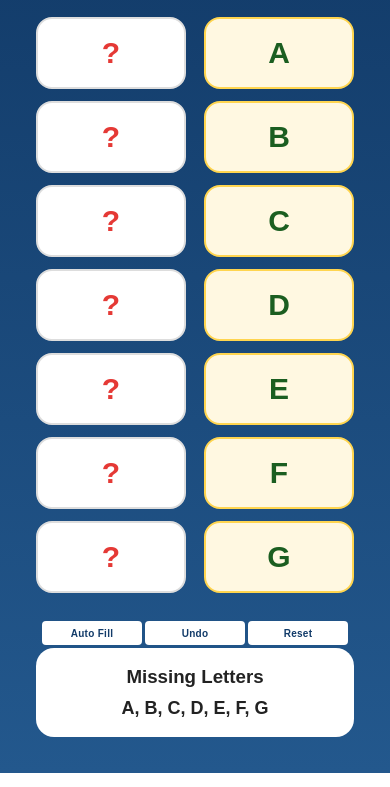
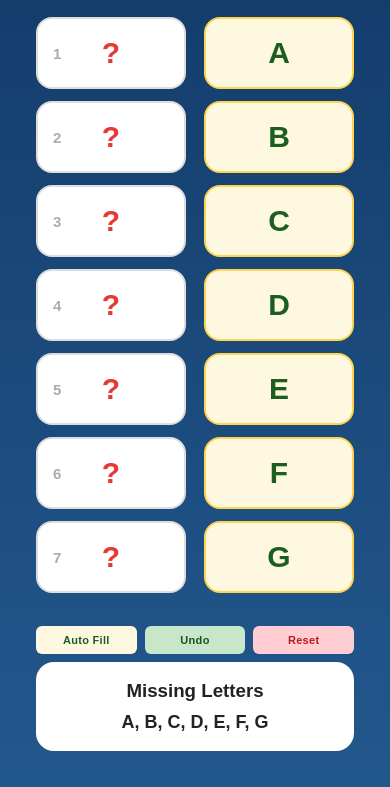
Before and after one commit to RatwPracticesMart/Brasov-Challenges, a plain HTML site: page index.html in a window 390 px wide. Both pictures are taken after a click on the button "Catherine's Gate". Shown: the part 74-861 px from the top of the page. Drawn offline with Linux system fonts and the light colour scheme.

Commit message:
Add files via upload

```diff
--- a/index.html
+++ b/index.html
@@ -55,17 +55,17 @@
 
     <div class="pairContainer">
 
-        <div class="leftColumn">
+<div class="leftColumn">
+    <div class="slot" data-slot="0"><span class="slot-num">1</span><span class="slot-q">?</span></div>
+    <div class="slot" data-slot="1"><span class="slot-num">2</span><span class="slot-q">?</span></div>
+    <div class="slot" data-slot="2"><span class="slot-num">3</span><span class="slot-q">?</span></div>
+    <div class="slot" data-slot="3"><span class="slot-num">4</span><span class="slot-q">?</span></div>
+    <div class="slot" data-slot="4"><span class="slot-num">5</span><span class="slot-q">?</span></div>
+    <div class="slot" data-slot="5"><span class="slot-num">6</span><span class="slot-q">?</span></div>
+    <div class="slot" data-slot="6"><span class="slot-num">7</span><span class="slot-q">?</span></div>
+</div>
 
-            <div class="slot" data-slot="0">?</div>
-            <div class="slot" data-slot="1">?</div>
-            <div class="slot" data-slot="2">?</div>
-            <div class="slot" data-slot="3">?</div>
-            <div class="slot" data-slot="4">?</div>
-            <div class="slot" data-slot="5">?</div>
-            <div class="slot" data-slot="6">?</div>
 
-        </div>
 
 
         <div class="rightColumn">
--- a/style.css
+++ b/style.css
@@ -1144,3 +1144,186 @@ textarea{
     border-color: transparent;
     visibility: hidden;
 }
+
+/* ======================================================
+   CATHERINE'S GATE - Button Colors (Matching Factual)
+   ====================================================== */
+
+/* Override the default button styles for Catherine's Gate */
+#gateScreen .buttonRow {
+    display: flex !important;
+    gap: 12px !important;
+    justify-content: center !important;
+    padding: 12px 0 !important;
+    margin-top: 8px !important;
+}
+
+#gateScreen .buttonRow button {
+    padding: 10px 24px !important;
+    border: 2px solid transparent !important;
+    border-radius: 10px !important;
+    font-size: 15px !important;
+    font-weight: 600 !important;
+    cursor: pointer !important;
+    transition: all 0.2s ease !important;
+    flex: 1 !important;
+    max-width: 180px !important;
+    font-family: inherit !important;
+    letter-spacing: 0.3px !important;
+    height: auto !important;
+}
+
+/* Auto Fill - Light Yellow (matching the letter boxes) */
+#autoFill {
+    background: #fff8e1 !important;
+    color: #1b5e20 !important;
+    border-color: #ffd54f !important;
+}
+
+#autoFill:hover {
+    background: #c0b288 !important;
+    transform: translateY(-2px) !important;
+    box-shadow: 0 4px 8px rgba(0,0,0,0.1) !important;
+}
+
+#autoFill:active {
+    transform: translateY(0px) !important;
+    box-shadow: none !important;
+}
+
+/* Undo - Light Green (same as Factual) */
+#undo {
+    background: #c8e6c9 !important;
+    color: #19521c !important;
+    border-color: #b3d1b4 !important;
+}
+
+#undo:hover {
+    background: #8eb18f !important;
+    transform: translateY(-2px) !important;
+    box-shadow: 0 4px 8px rgba(0,0,0,0.1) !important;
+}
+
+#undo:active {
+    transform: translateY(0px) !important;
+    box-shadow: none !important;
+}
+
+/* Reset - Light Red (same as Factual) */
+#resetGate {
+    background: #ffcdd2 !important;
+    color: #b71c1c !important;
+    border-color: #ef9a9a !important;
+}
+
+#resetGate:hover {
+    background: #ef9a9a !important;
+    transform: translateY(-2px) !important;
+    box-shadow: 0 4px 8px rgba(0,0,0,0.15) !important;
+}
+
+#resetGate:active {
+    transform: translateY(0px) !important;
+    box-shadow: none !important;
+}
+
+/* ======================================================
+   CATHERINE'S GATE - Mobile Button Adjustments
+   ====================================================== */
+
+@media (max-width: 600px) {
+    #gateScreen .buttonRow {
+        gap: 8px !important;
+        padding: 8px 0 !important;
+        flex-wrap: wrap !important;
+    }
+
+    #gateScreen .buttonRow button {
+        flex: 1 !important;
+        min-width: 60px !important;
+        max-width: none !important;
+        padding: 8px 12px !important;
+        font-size: 13px !important;
+        border-radius: 8px !important;
+    }
+}
+
+@media (max-width: 400px) {
+    #gateScreen .buttonRow button {
+        font-size: 11px !important;
+        padding: 6px 10px !important;
+        border-radius: 6px !important;
+    }
+}
+
+/* ======================================================
+   CATHERINE'S GATE - Slot Numbers
+   ====================================================== */
+
+.slot-wrapper {
+    display: flex;
+    align-items: center;
+    gap: 10px;
+    width: 100%;
+}
+
+.slot-number {
+    font-size: 16px;
+    font-weight: bold;
+    color: rgba(255, 255, 255, 0.4);
+    min-width: 20px;
+    text-align: right;
+    user-select: none;
+}
+
+@media (max-width: 600px) {
+    .slot-number {
+        font-size: 13px;
+        min-width: 16px;
+    }
+
+    .slot-wrapper {
+        gap: 6px;
+    }
+}
+
+@media (max-width: 400px) {
+    .slot-number {
+        font-size: 11px;
+        min-width: 14px;
+    }
+
+    .slot-wrapper {
+        gap: 4px;
+    }
+}
+
+.slot {
+    position: relative;
+    display: flex;
+    justify-content: center;
+    align-items: center;
+}
+
+.slot-num {
+    position: absolute;
+    left: 15px;
+    font-size: 15px;
+    color: rgba(0, 0, 0, 0.33);
+    font-weight: bold;
+    pointer-events: none;
+}
+
+.slot-q {
+    font-size: 30px;
+    color: #e53935;
+    font-weight: 700;
+}
+
+.slot.filled .slot-num {
+    display: none;
+}
+
+.slot.filled .slot-q {
+    display: none;
+}
```
